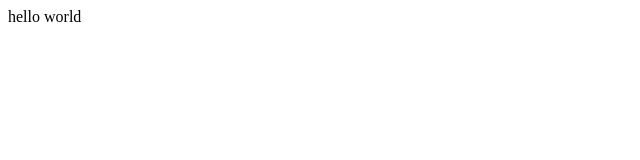
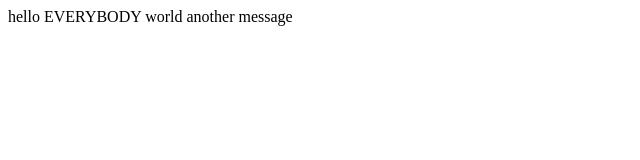
Before and after one commit to alcongalactico/XXX-gitExampleFromScratch, a plain HTML site: page WebContent/index.html in a window 1280 px wide. Shown: the whole page, without its empty margins (0-640 px from the left). Drawn offline with Linux system fonts and the light colour scheme.

Commit message:
Changes for Enhancements branch

```diff
--- a/WebContent/index.html
+++ b/WebContent/index.html
@@ -5,7 +5,8 @@
 <title>Insert title here</title>
 </head>
 <body>
-hello world
+hello EVERYBODY world
+another message
 
 </body>
 </html>
```
